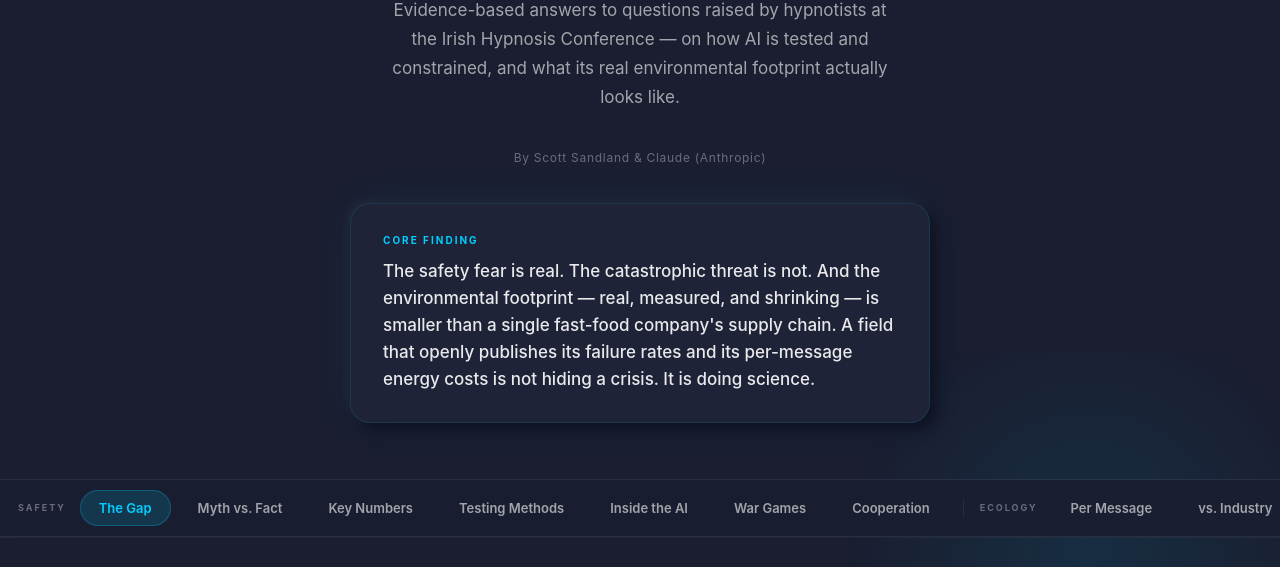
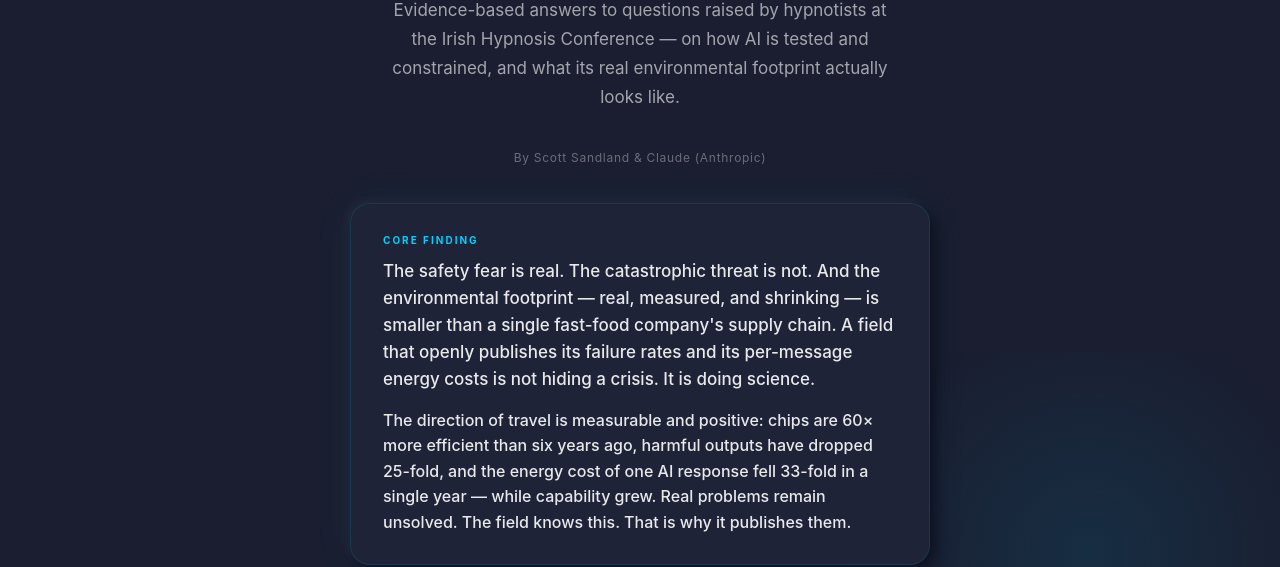
Before and after one commit to cyranoai/ai-safety-melissa, a website: page public/index.html in a window 1280 px wide. Shown: the part 248-815 px from the top of the page. Drawn offline with Linux system fonts and the light colour scheme.

Commit message:
Add positive trajectory sentence to core finding

```diff
--- a/public/index.html
+++ b/public/index.html
@@ -644,6 +644,7 @@ body::after {
   <div class="hero-thesis">
     <div class="label">Core Finding</div>
     <p>The safety fear is real. The catastrophic threat is not. And the environmental footprint — real, measured, and shrinking — is smaller than a single fast-food company's supply chain. A field that openly publishes its failure rates and its per-message energy costs is not hiding a crisis. It is doing science.</p>
+    <p style="margin-top:14px;font-size:16px;line-height:1.6;color:var(--text-hi);font-weight:500;">The direction of travel is measurable and positive: chips are 60× more efficient than six years ago, harmful outputs have dropped 25-fold, and the energy cost of one AI response fell 33-fold in a single year — while capability grew. Real problems remain unsolved. The field knows this. That is why it publishes them.</p>
   </div>
 </header>
 
```
